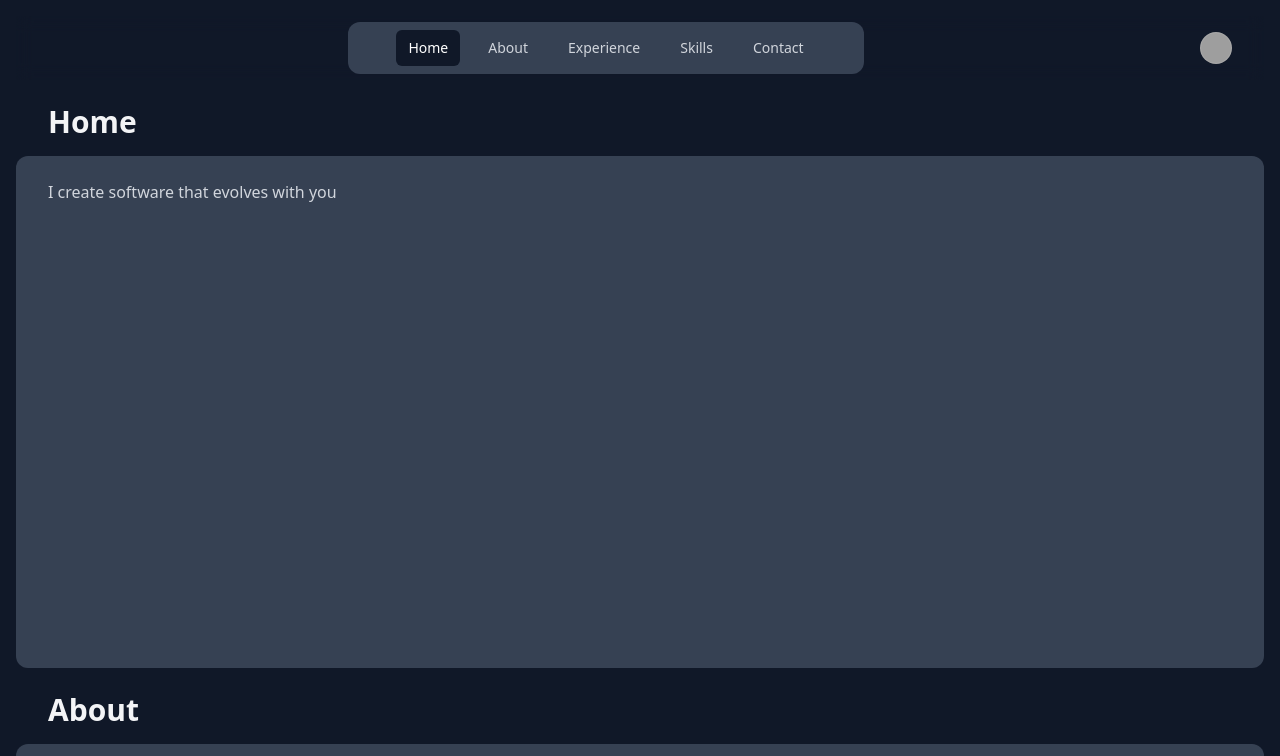
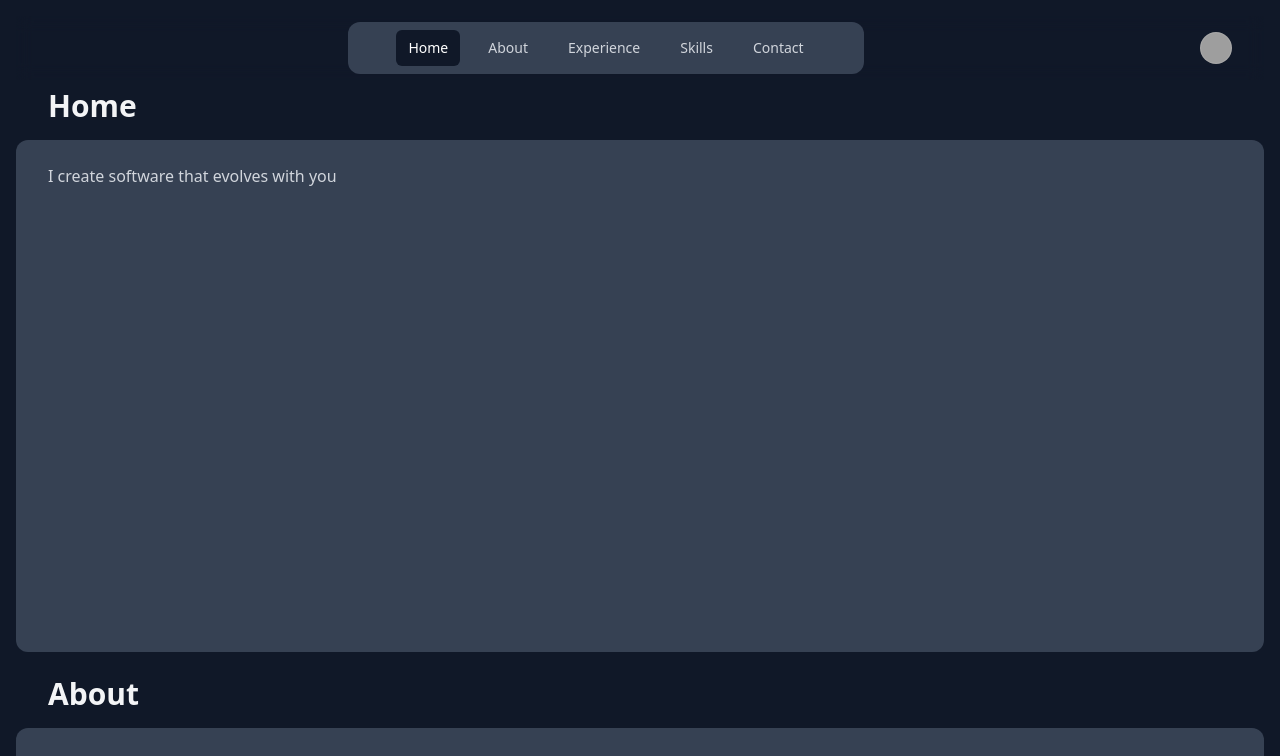
Before and after one commit to rlukawski/personal-website, a React (Vite) app: page /#home in a window 1280 px wide. Shown: the top 756 px of the page. Built offline with nearby package versions, Linux system fonts and the light colour scheme; grey boxes are pictures that could not be loaded.

Commit message:
Fix styles

```diff
--- a/src/App.tsx
+++ b/src/App.tsx
@@ -153,8 +153,8 @@ export default function Example(): React.ReactElement {
   };
 
   return (
-    <div className="min-h-screen bg-gray-900 p-0 md:p-4">
-      <Disclosure as="nav" className="backdrop-blur-sm sticky top-0 z-50">
+    <div className="min-h-screen bg-gray-900 p-0 md:px-4">
+      <Disclosure as="nav" className="backdrop-blur-sm sticky top-4 z-50">
         <div className="mx-auto max-w-7xl px-4 sm:px-6 lg:px-8">
           <div className="flex h-16 items-center justify-between">
             <div className="flex items-center justify-center grow">
```
